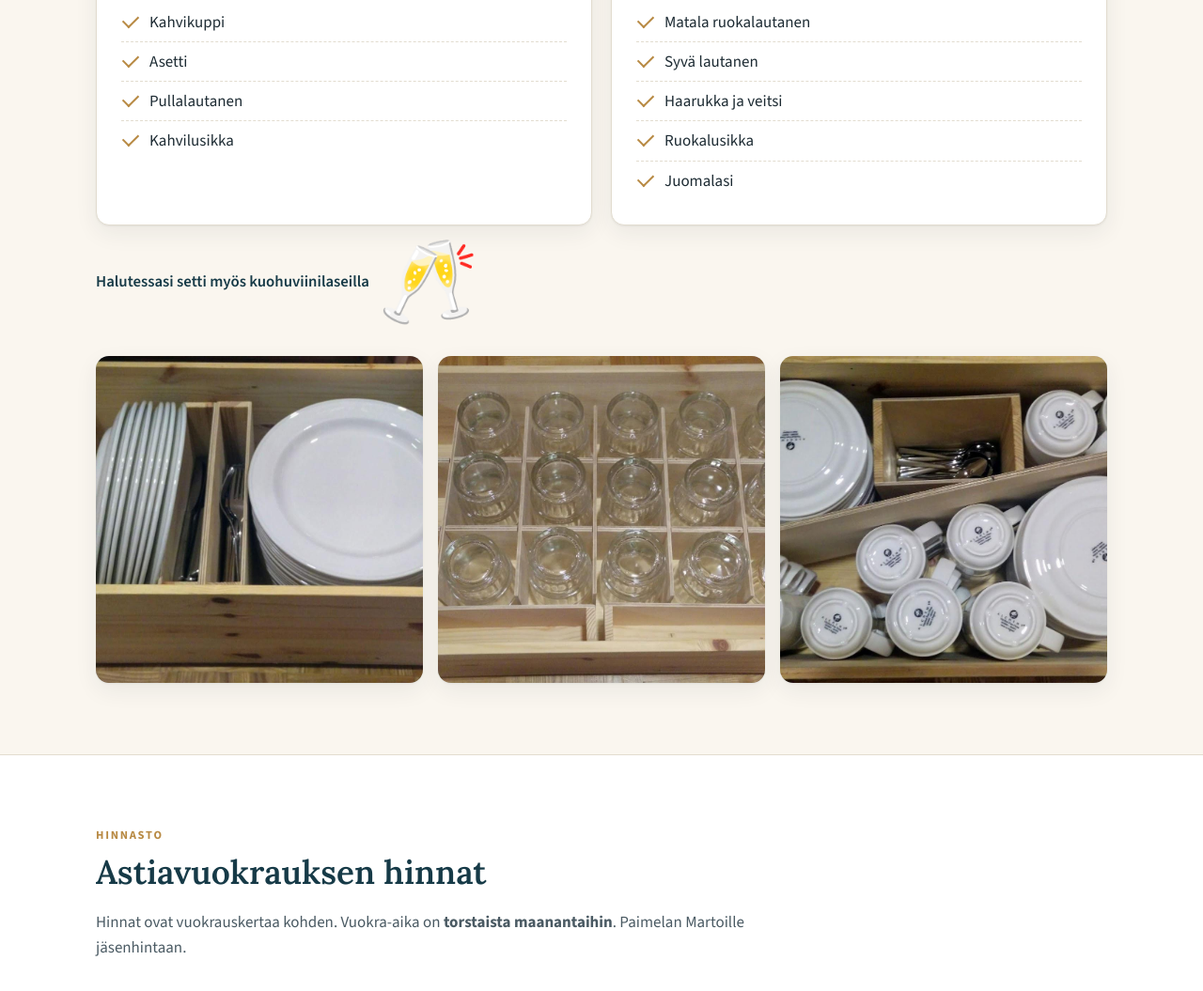
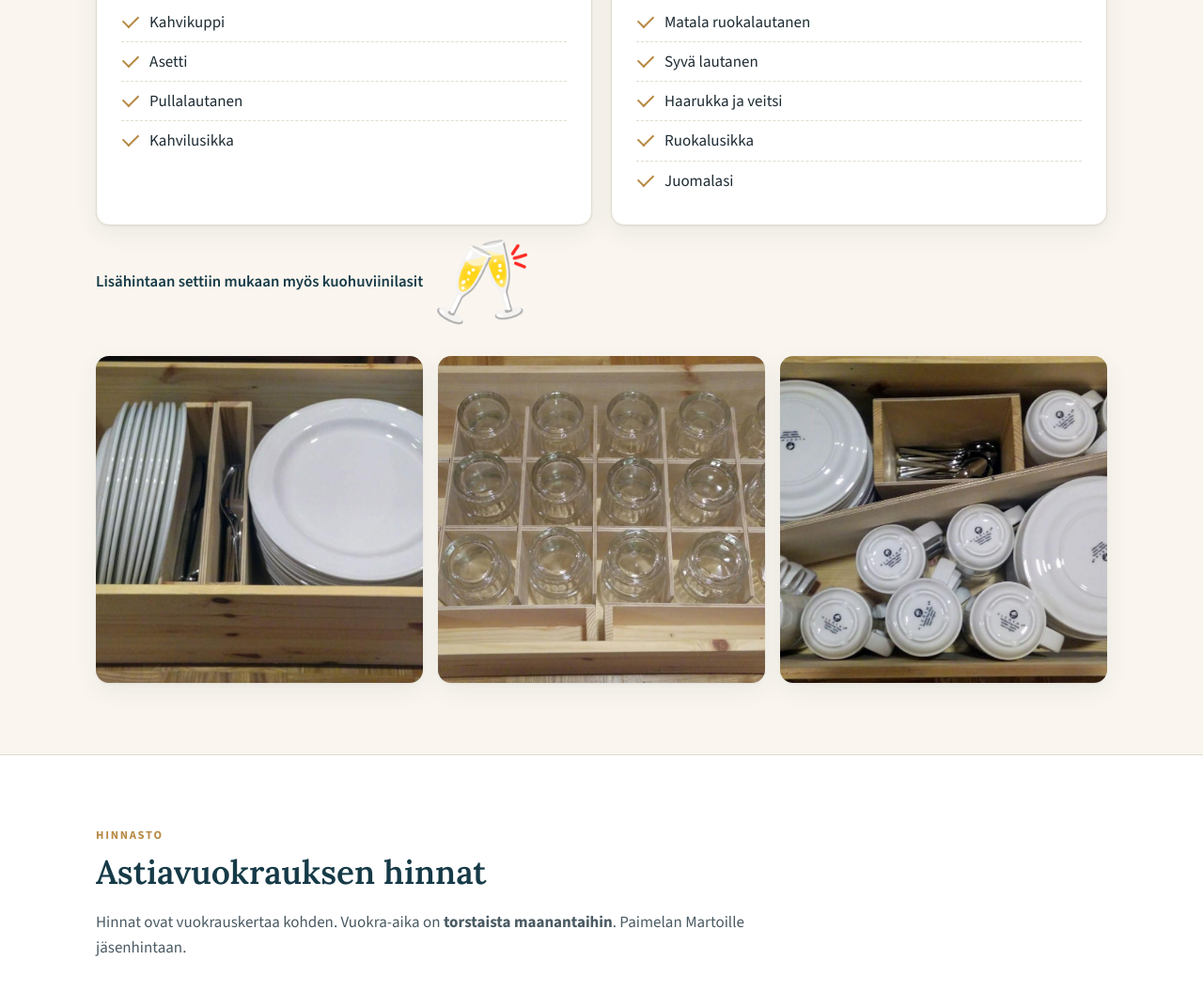
Before and after one commit to JariPeltola/astiavuokraus-lahti, a plain HTML site: page index.html in a window 1280 px wide. Shown: the part 1074-2129 px from the top of the page at 94% size. Drawn offline with nearby package versions, Linux system fonts and the light colour scheme.

Commit message:
Kuohuviinilasirivin teksti
Co-Authored-By: Claude Opus 5.5 <noreply@anthropic.com>
Claude-Session: https://claude.ai/code/session_011ujDeykc1njyzY2VWtdSmZ

```diff
--- a/index.html
+++ b/index.html
@@ -120,7 +120,7 @@
         </div>
       </div>
 
-      <p class="set-extra">Halutessasi setti myös kuohuviinilaseilla <span class="set-emoji" aria-hidden="true">🥂</span></p>
+      <p class="set-extra">Lisähintaan settiin mukaan myös kuohuviinilasit <span class="set-emoji" aria-hidden="true">🥂</span></p>
 
       <div class="gallery">
         <figure><img src="images/astiat1.jpg" alt="Vuokrattavat kahvi- ja ruokailuastiat" loading="lazy"></figure>
```
